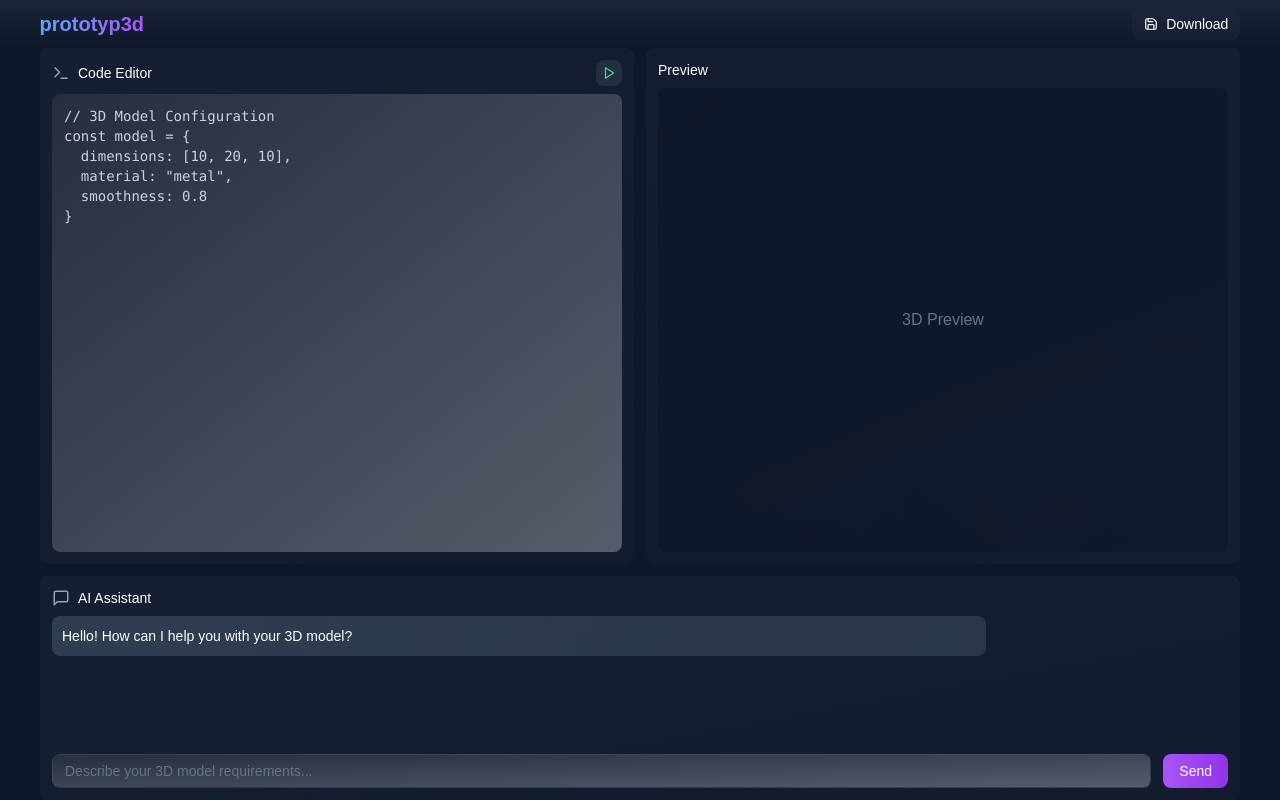
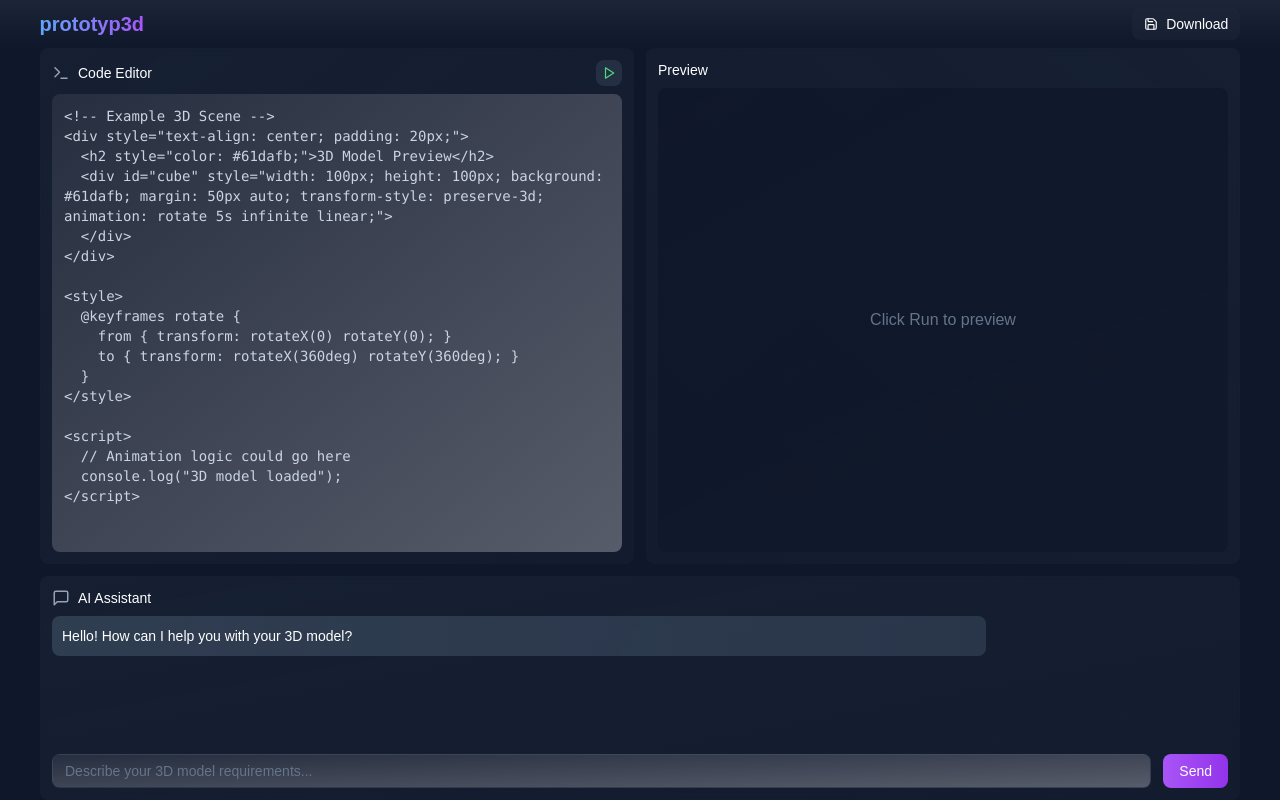
Before and after one commit to miyaliu627/prototyp3d, a Next.js app in the folder frontend/: page / in a window 1280 px wide. Built offline with nearby package versions, Linux system fonts and the light colour scheme.

Commit message:
added rendering functionality, code editor

```diff
--- a/frontend/app/page.js
+++ b/frontend/app/page.js
@@ -3,18 +3,31 @@ import React, { useState, useRef, useEffect } from 'react';
 import { Terminal, MessageSquare, Play, Save } from 'lucide-react';
 
 export default function Home() {
-  const [codeContent, setCodeContent] = useState(`// 3D Model Configuration
-const model = {
-  dimensions: [10, 20, 10],
-  material: "metal",
-  smoothness: 0.8
-}`);
+  const [codeContent, setCodeContent] = useState(`<!-- Example 3D Scene -->
+<div style="text-align: center; padding: 20px;">
+  <h2 style="color: #61dafb;">3D Model Preview</h2>
+  <div id="cube" style="width: 100px; height: 100px; background: #61dafb; margin: 50px auto; transform-style: preserve-3d; animation: rotate 5s infinite linear;">
+  </div>
+</div>
+
+<style>
+  @keyframes rotate {
+    from { transform: rotateX(0) rotateY(0); }
+    to { transform: rotateX(360deg) rotateY(360deg); }
+  }
+</style>
+
+<script>
+  // Animation logic could go here
+  console.log("3D model loaded");
+</script>`);
 
   const [chatMessages, setChatMessages] = useState([
     { role: 'assistant', content: 'Hello! How can I help you with your 3D model?' }
   ]);
   const [inputMessage, setInputMessage] = useState('');
   const chatContainerRef = useRef(null);
+  const previewRef = useRef(null);
 
   useEffect(() => {
     if (chatContainerRef.current) {
@@ -41,9 +54,46 @@ const model = {
     }
   };
 
+  const handleKeyDown = (e) => {
+    if (e.key === 'Tab') {
+      e.preventDefault();
+      const start = e.target.selectionStart;
+      const end = e.target.selectionEnd;
+      const spaces = '  '; // 2 spaces for indentation
+
+      // Insert spaces at cursor position
+      const newContent = codeContent.substring(0, start) + spaces + codeContent.substring(end);
+      setCodeContent(newContent);
+
+      // Move cursor after indentation
+      setTimeout(() => {
+        e.target.selectionStart = e.target.selectionEnd = start + 2;
+      }, 0);
+    }
+  };
+
+  const renderPreview = () => {
+    if (previewRef.current) {
+      // Create a sandboxed iframe for preview
+      const iframe = document.createElement('iframe');
+      iframe.style.width = '100%';
+      iframe.style.height = '100%';
+      iframe.style.border = 'none';
+      iframe.style.background = 'transparent';
+
+      // Clear previous content
+      previewRef.current.innerHTML = '';
+      previewRef.current.appendChild(iframe);
+
+      // Write new content to iframe
+      iframe.contentDocument.open();
+      iframe.contentDocument.write(codeContent);
+      iframe.contentDocument.close();
+    }
+  };
+
   return (
     <div className="h-screen w-full bg-slate-900 flex flex-col">
-      {/* Header with gradient fade */}
       <header className="bg-gradient-to-b from-slate-800/80 to-slate-900/0 p-2">
         <div className="max-w-[95%] mx-auto flex justify-between items-center">
           <div className="flex items-center space-x-4">
@@ -61,43 +111,46 @@ const model = {
         </div>
       </header>
 
-      {/* Main Content */}
       <main className="flex-1 max-w-[95%] w-full mx-auto px-2 flex flex-col">
         <div className="flex-1 grid grid-cols-2 gap-3 h-[65vh]">
-          {/* Code Editor */}
           <div className="bg-gradient-to-br from-slate-800/50 to-slate-800/30 backdrop-blur-sm rounded-lg p-3 flex flex-col">
             <div className="flex items-center justify-between mb-2">
               <div className="flex items-center gap-2">
                 <Terminal size={18} className="text-slate-400" />
                 <h2 className="text-white font-medium text-sm">Code Editor</h2>
               </div>
-              <button className="p-1.5 rounded-lg bg-slate-700/50 hover:bg-slate-600/50 transition">
+              <button
+                onClick={renderPreview}
+                className="p-1.5 rounded-lg bg-slate-700/50 hover:bg-slate-600/50 transition"
+              >
                 <Play size={14} className="text-green-400" />
               </button>
             </div>
             <textarea
               value={codeContent}
               onChange={(e) => setCodeContent(e.target.value)}
+              onKeyDown={handleKeyDown}
               className="flex-1 bg-gradient-to-br from-slate-900/90 to-slate-900/70 rounded-lg p-3 font-mono text-sm text-slate-300 resize-none focus:outline-none focus:ring-1 focus:ring-purple-500/50"
+              spellCheck="false"
             />
           </div>
 
-          {/* Preview Window */}
           <div className="bg-gradient-to-bl from-slate-800/50 to-slate-800/30 backdrop-blur-sm rounded-lg p-3 flex flex-col">
             <h2 className="text-white font-medium mb-2 text-sm">Preview</h2>
-            <div className="flex-1 bg-gradient-to-br from-slate-900/90 to-slate-900/70 rounded-lg flex items-center justify-center">
-              <p className="text-slate-500">3D Preview</p>
+            <div
+              ref={previewRef}
+              className="flex-1 bg-gradient-to-br from-slate-900/90 to-slate-900/70 rounded-lg"
+            >
+              <p className="text-slate-500 flex items-center justify-center h-full">Click Run to preview</p>
             </div>
           </div>
         </div>
 
-        {/* Chat Interface */}
         <div className="mt-3 bg-gradient-to-br from-slate-800/50 to-slate-800/30 backdrop-blur-sm rounded-lg p-3 flex flex-col h-[28vh]">
           <div className="flex items-center gap-2 mb-2">
             <MessageSquare size={18} className="text-slate-400" />
             <h2 className="text-white font-medium text-sm">AI Assistant</h2>
           </div>
-          {/* Chat Messages */}
           <div ref={chatContainerRef} className="flex-1 overflow-y-auto mb-3 space-y-3 pr-2">
             {chatMessages.map((message, index) => (
               <div
```
